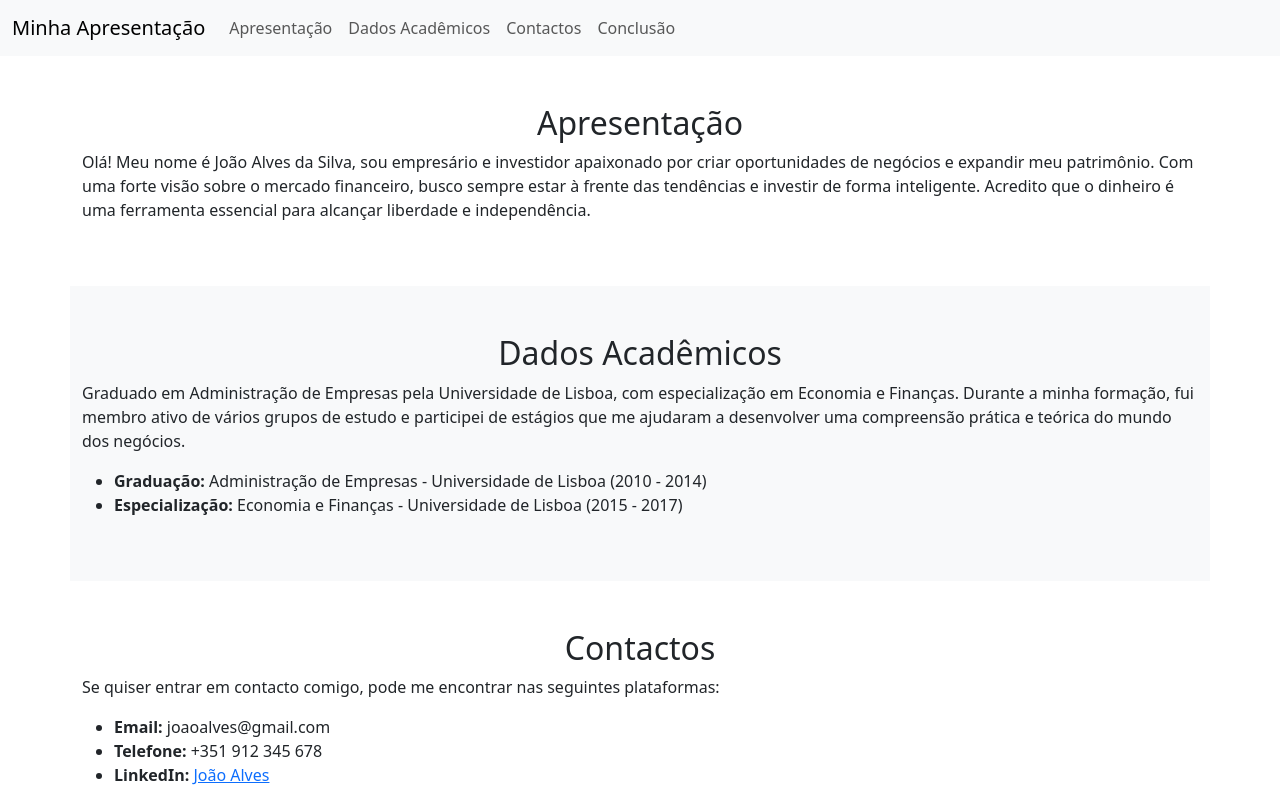
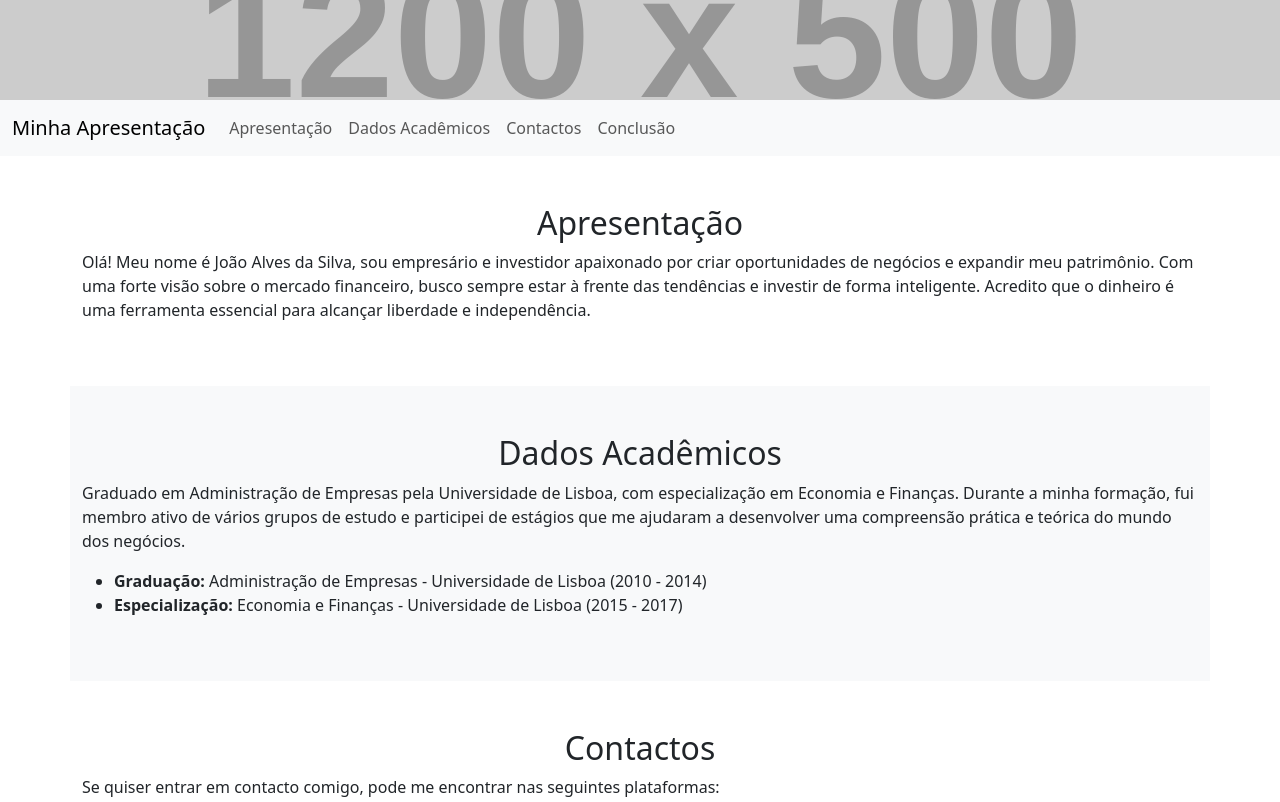
Before and after one commit to Rui20304/paginapessoal, a plain HTML site: page index.html in a window 1280 px wide. Shown: the top 802 px of the page. Drawn offline with nearby package versions, Linux system fonts and the light colour scheme; placeholder pictures from the web are drawn by us.

Commit message:
Add files via upload

```diff
--- a/index.html
+++ b/index.html
@@ -6,8 +6,21 @@
     <title>Apresentação Pessoal</title>
     <!-- Link para o CSS do Bootstrap -->
     <link href="https://cdn.jsdelivr.net/npm/bootstrap@5.3.0-alpha1/dist/css/bootstrap.min.css" rel="stylesheet">
+    <style>
+        /* Define a altura da imagem */
+        header img {
+            height: 100px;
+            object-fit: cover; /* Garante que a imagem seja cortada para se ajustar à altura */
+            width: 100%; /* A largura se ajusta automaticamente */
+        }
+    </style>
 </head>
 <body>
+
+    <!-- Imagem do Rio D'Ouro com as pontes -->
+    <header class="container-fluid p-0">
+        <img src="https://via.placeholder.com/1200x500.png?text=Rio+D'Ouro+com+Pontes" alt="Rio D'Ouro com as Pontes">
+    </header>
 
     <!-- Barra de navegação -->
     <nav class="navbar navbar-expand-lg navbar-light bg-light">
```
Also changed, not shown: OIP.jpg (added).
